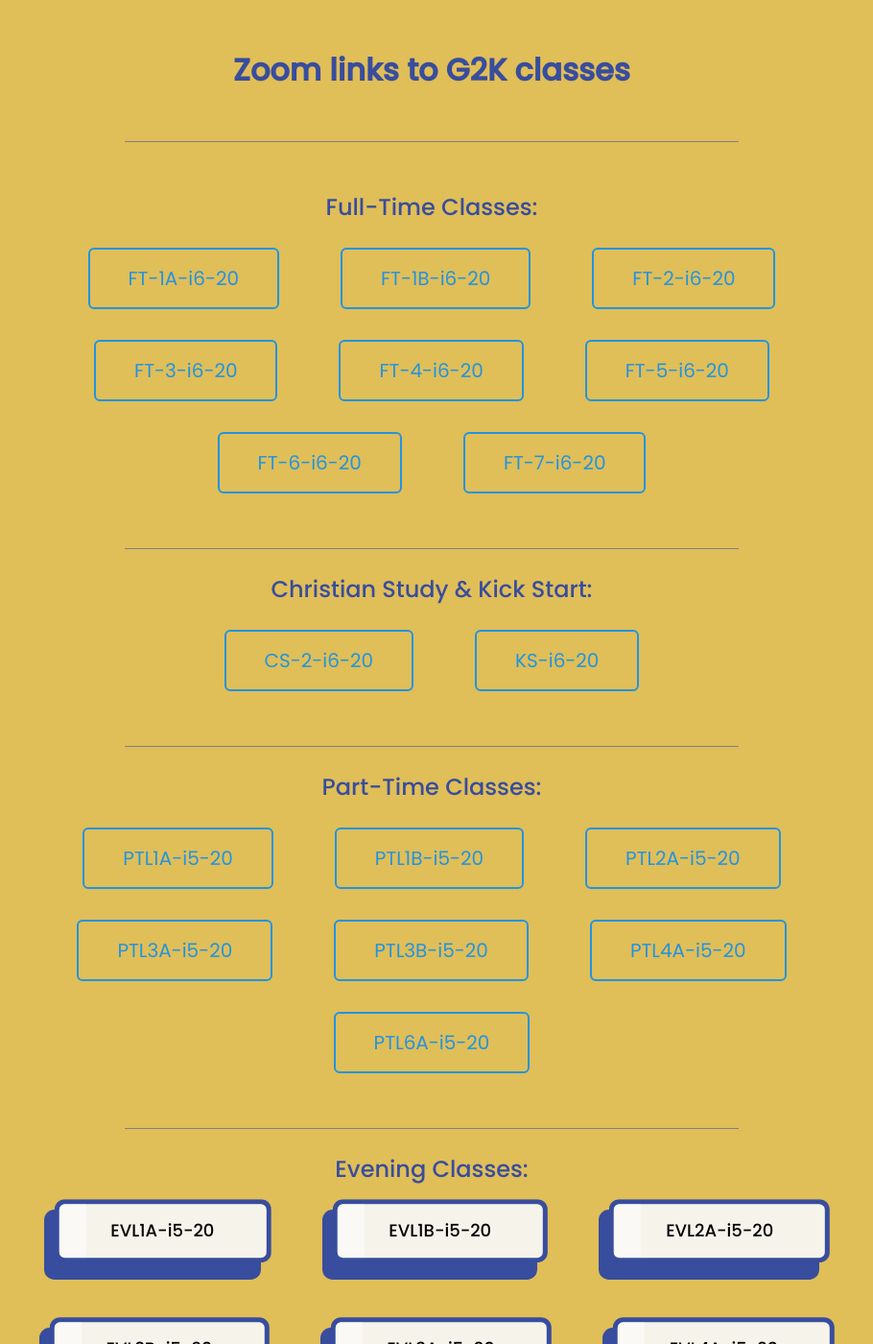
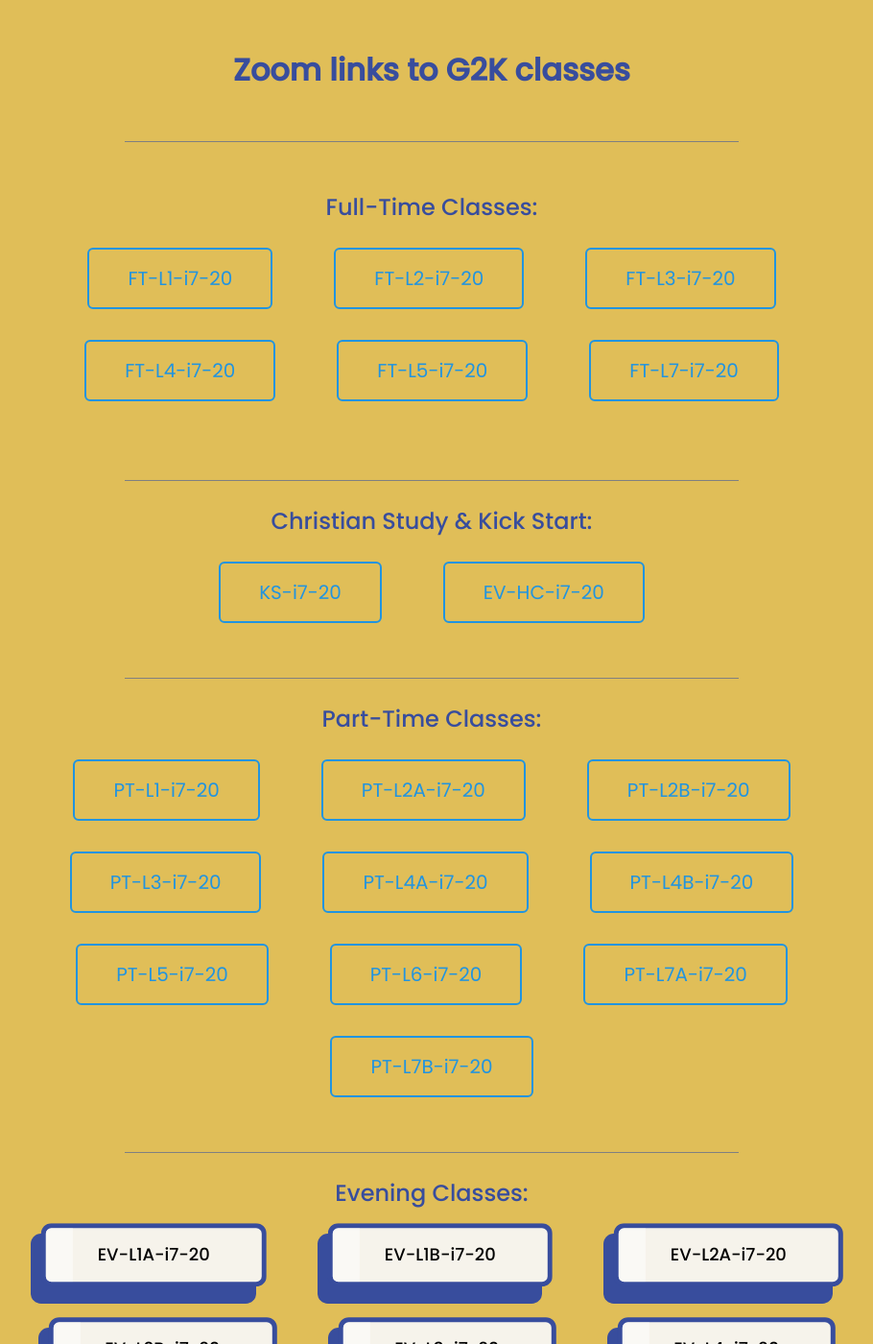
Before and after one commit to tech-g2k/Zoom-links, a Jekyll site: the page built from index.html, in a window 1280 px wide and 1400 px high. Shown: the whole window at 96% size, without its empty margins (190-1100 px from the left). Built offline with Jekyll 4.4.1, drawn with Linux system fonts in a browser that asks for light colours; some of the changed text lies outside the part shown.

Commit message:
Update links to intake 7

```diff
--- a/_config.yml
+++ b/_config.yml
@@ -21,7 +21,7 @@ address:
   - line:
   # Feel free to add more lines here
 telephone:
-copyright: G2K, Gateway2Khmer.
+copyright: G2K, Gateway To Khmer.
 
 # API settings
 google_api_key:
@@ -30,42 +30,57 @@ google_api_key:
 markdown: kramdown
 
 # Zoom classroom links full-time classes
-ft-1a-text : FT-1A-i6-20
-ft-1a-link : https://zoom.us/j/94436208202?pwd=ZXZUWm0yQ2E1bHFJOUxXV3V6a01QUT09
-ft-1b-text : FT-1B-i6-20
-ft-1b-link : https://zoom.us/j/94334894369?pwd=WFA5ZXNHQ0c4eWpFUVlkTm5jS1d1Zz09
-ft-2-text : FT-2-i6-20
-ft-2-link : https://zoom.us/j/95037173417?pwd=SDlaMHl4MXFQY2RqS0VyazUrZnZvUT09
-ft-3-text : FT-3-i6-20
-ft-3-link : https://zoom.us/j/96881517728?pwd=b2lGeHlkaVBiSGYxWmljV2gvQkJkQT09
-ft-4-text : FT-4-i6-20
-ft-4-link : https://zoom.us/j/97401212748?pwd=SDFicGtid2JqYk1peTZPU1JITGdNQT09
-ft-5-text : FT-5-i6-20
-ft-5-link : https://zoom.us/j/93849409606?pwd=Mm84U3hYdlNCMzIwS3J4QmlxcUVDZz09
-ft-6-text : FT-6-i6-20
-ft-6-link : https://zoom.us/j/91524566636?pwd=ejlEanhNNmhWb3VrTUlQYjZ2cVBnZz09
-ft-7-text : FT-7-i6-20
-ft-7-link : https://zoom.us/j/96096545224?pwd=c2xSN0k3cXN5MEV4SmtDNDBLUjNrQT09
+ft-l1-ln : https://zoom.us/j/91642595840?pwd=MnBMR1BLT0dVdDgzSHJjOENJRkF1Zz09
+ft-l1-tx : FT-L1-i7-20
+ft-l2-ln : https://zoom.us/j/96762214269?pwd=aTFwOUVrL2QyRllDSEVUVzBBWi9QQT09
+ft-l2-tx : FT-L2-i7-20
+ft-l3-ln : https://zoom.us/j/93278961630?pwd=cFhmUUJjNDMxVFpvYngwcnJaZGswZz09
+ft-l3-tx : FT-L3-i7-20
+ft-l4-ln : https://zoom.us/j/93819225004?pwd=R210OEU2SEVrUEZPS0xkVFJLN054UT09
+ft-l4-tx : FT-L4-i7-20
+ft-l5-ln : https://zoom.us/j/97206514653?pwd=U1lHV2ZPaXFpMzM2M09JUG54eUhFQT09
+ft-l5-tx : FT-L5-i7-20
+ft-l7-ln : https://zoom.us/j/92323459108?pwd=aDNQQXFsNkZRRGJKYnV2aEY2Vi9EQT09
+ft-l7-tx : FT-L7-i7-20
 
 # Zoom classroom links Christian Study
-cs-2-text : CS-2-i6-20
-cs-2-link : https://zoom.us/j/99736765202?pwd=VmtwMlg0MS9jMkpVajZ2VkxiNkxoZz09
-ks-text : KS-i6-20
-ks-link : https://zoom.us/j/93977719470?pwd=bzZmSU1QVG5RUlIxMXVzS0V3OEMzZz09
+ks-i7-ln : https://zoom.us/j/97337701712?pwd=cmozQk1hQXZ6TDlpZFNMWVhzVzcrQT09
+ks-i7-tx : KS-i7-20
 
 # Zoom classroom links part-time
-PTL1A-i5-20 : https://zoom.us/j/92807329082?pwd=b0JqSkRiUUNEb09hL0pBYWtyc3Zvdz09
-PTL1B-i5-20 : https://zoom.us/j/97408945927?pwd=ZDVVVHpPSElCNGZkWWdvNkVUVkpTdz09
-PTL2A-i5-20 : https://zoom.us/j/94058653262?pwd=eFJrc0RETnBGaFZNM1ZiZ3kwUUJNZz09
-PTL3A-i5-20 : https://zoom.us/j/98723341445?pwd=WjZEdmlES0NmTkVmbUU1Z1ZzcngwZz09
-PTL3B-i5-20 : https://zoom.us/j/93885876511?pwd=VG5vMElzUmZMeU1rTWJadHBBd2tjZz09
-PTL4A-i5-20 : https://zoom.us/j/95546095321?pwd=bXppVTlaVDFiN2lDa0xOUWI0dG8zQT09
-PTL6A-i5-20 : https://zoom.us/j/93087125021?pwd=UTJhL0tjY1cyYitLdVRLaVJjd2Y2dz09
+pt-l1-ln : https://zoom.us/j/94293732336?pwd=TjlWczBhMEFmUHQydHR3aFQ5TjJDZz09
+pt-l1-tx : PT-L1-i7-20
+pt-l2-ln : https://zoom.us/j/91039885020?pwd=ZnhOOUtoVXA4ck5LZkU4b2NQY2U2Zz09
+pt-l2-tx : PT-L2A-i7-20
+pt-l2b-ln : https://zoom.us/j/95304008450?pwd=dFFCVmQ3M21oOVVMeGxSQmJ2a0Rjdz09
+pt-l2b-tx : PT-L2B-i7-20
+pt-l3-ln : https://zoom.us/j/97091736988?pwd=clh2K210S2R1clNoWnFueTdXM0psZz09
+pt-l3-tx : PT-L3-i7-20
+pt-l4-ln : https://zoom.us/j/92533270646?pwd=VFh3WGgzL2k0U2xnOVNGOFFvbnB3QT09
+pt-l4-tx : PT-L4A-i7-20
+pt-l4b-ln : https://zoom.us/j/98936168237?pwd=d1dtMlhaNkFwNkNwcE9KaXlGMm1qdz09
+pt-l4b-tx : PT-L4B-i7-20
+pt-l5-ln : https://zoom.us/j/96867384133?pwd=U2ZyT3RzVDVwY1c2Y2cxMEs0MXdtZz09
+pt-l5-tx : PT-L5-i7-20
+pt-l6-ln : https://zoom.us/j/93708857949?pwd=ZVhnZERnSURqZitqd1prTlAxWFdsZz09
+pt-l6-tx : PT-L6-i7-20
+pt-l7-ln : https://zoom.us/j/98683220993?pwd=MjB0ZW11dWZIQ2U3UzU4bzgxb3NhZz09
+pt-l7-tx : PT-L7A-i7-20
+pt-l7b-ln : https://zoom.us/j/99158834609?pwd=dzhJQlpVdjc0ZjlTRVI5QUJLYVhSdz09
+pt-l7b-tx : PT-L7B-i7-20
 
 # Zoom classroom links evening classes
-EVL1A-i5-20 : https://zoom.us/j/94359249790?pwd=SUQxeFFCaW1XSzFkZmx1R0JJQmNiQT09
-EVL1B-i5-20 : https://zoom.us/j/94340526806?pwd=ZFFWdWh4bkhLUXhGMDVrSjRRcGdFUT09
-EVL2A-i5-20 : https://zoom.us/j/91661136396?pwd=Tm9HV0F3TUUxMS9pL2tzTWlMa014QT09
-EVL2B-i5-20 : https://zoom.us/j/99919118079?pwd=S1MyVmRsbXp2N3NCWm9hQWZqVFhKdz09
-EVL3A-i5-20 : https://zoom.us/j/96862704694?pwd=UkRwd3lXeVVUQ1N6b0FxYmE1U2Z2Zz09
-EVL4A-i5-20 : https://zoom.us/j/91740153461?pwd=OUpwV09KT21RTElxVDNkZXpSMlIxZz09
+ev-l1-ln : https://zoom.us/j/96040626098?pwd=ZUg3YmVyVW8yRzdDRVRLSnR1Y1JRUT09
+ev-l1-tx : EV-L1A-i7-20
+ev-l1b-ln : https://zoom.us/j/95014761737?pwd=aHBGNUhSSm1UMmgzbDdneThKeldPdz09
+ev-l1b-tx : EV-L1B-i7-20
+ev-l2-ln : https://zoom.us/j/96375421714?pwd=S1FOaVROazM1N1hlNVFXVUk3Zjc5QT09
+ev-l2-tx : EV-L2A-i7-20
+ev-l2b-ln :
+ev-l2b-tx : EV-L2B-i7-20
+ev-l3-ln : https://zoom.us/j/95147812631?pwd=cXdFNThHcVJaNk1UYkNuMGtYVUU3dz09
+ev-l3-tx : EV-L3-i7-20
+ev-l4-ln : https://zoom.us/j/93905012219?pwd=MmdSUzBPWFpwbFRKNk1PZWpzei9MUT09
+ev-l4-tx : EV-L4-i7-20
+ev-hc-ln : https://zoom.us/j/95976103560?pwd=T0syYmYzcU1saFhOQ25HbFdKbWtFZz09
+ev-hc-tx : EV-HC-i7-20
--- a/_includes/christian-study.html
+++ b/_includes/christian-study.html
@@ -2,10 +2,10 @@
     <h2>Christian Study & Kick Start:</h2>
     <ul class="buttons">
         <li class="buttons__item">
-            <a class="shiney" href={{ site.cs-2-link }} >{{ site.cs-2-text }}</a>
+            <a class="shiney" href={{ site.ks-i7-ln }} >{{ site.ks-i7-tx }}</a>
         </li>
         <li class="buttons__item">
-            <a class="shiney" href={{ site.ks-link }} >{{ site.ks-text }}</a>
+            <a class="shiney" href={{ site.ev-hc-ln }} >{{ site.ev-hc-tx }}</a>
         </li>
     </ul>
 </div>
--- a/_includes/evening.html
+++ b/_includes/evening.html
@@ -2,36 +2,36 @@
     <h2>Evening Classes:</h2>
     <ul class="buttons">
         <li class="buttons__item">
-            <a href="{{ site.EVL1A-i5-20 }}" class="push">
-                <span class="push__inner">EVL1A-i5-20</span>
+            <a href="{{ site.ev-l1-ln }}" class="push">
+                <span class="push__inner">{{ site.ev-l1-tx }}</span>
             </a>
         </li>
         <li class="buttons__item">
-            <a href="{{ site.EVL1B-i5-20 }}" class="push">
-                <span class="push__inner">EVL1B-i5-20</span>
+            <a href="{{ site.ev-l1b-ln }}" class="push">
+                <span class="push__inner">{{ site.ev-l1b-tx }}</span>
             </a>
         </li>
         <li class="buttons__item">
-            <a href="{{ site.EVL2A-i5-20 }}" class="push">
-                <span class="push__inner">EVL2A-i5-20</span>
+            <a href="{{ site.ev-l2-ln }}" class="push">
+                <span class="push__inner">{{ site.ev-l2-tx }}</span>
             </a>
         </li>
     </ul>
-    <br> <br>
+    <span> <br> </span>
     <ul class="buttons">
         <li class="buttons__item">
-            <a href="{{ site.EVL2B-i5-20 }}" class="push">
-                <span class="push__inner">EVL2B-i5-20</span>
+            <a href="{{ site.ev-l2b-ln }}" class="push">
+                <span class="push__inner">{{ site.ev-l2b-tx }}</span>
             </a>
         </li>
         <li class="buttons__item">
-            <a href="{{ site.EVL3A-i5-20 }}" class="push">
-                <span class="push__inner">EVL3A-i5-20</span>
+            <a href="{{ site.ev-l3-ln }}" class="push">
+                <span class="push__inner">{{ site.ev-l3-tx }}</span>
             </a>
         </li>
         <li class="buttons__item">
-            <a href="{{ site.EVL4A-i5-20 }}" class="push">
-                <span class="push__inner">EVL4A-i5-20</span>
+            <a href="{{ site.ev-l4-ln }}" class="push">
+                <span class="push__inner">{{ site.ev-l4-tx }}</span>
             </a>
         </li>
     </ul>
--- a/_includes/full-time.html
+++ b/_includes/full-time.html
@@ -5,34 +5,26 @@
     <h2>Full-Time Classes:</h2>
     <ul class="buttons">
         <li class="buttons__item">
-            <a class="shiney" href={{ site.ft-1a-link }} >{{ site.ft-1a-text }}</a>
+            <a class="shiney" href={{ site.ft-l1-ln }} >{{ site.ft-l1-tx }}</a>
         </li>
         <li class="buttons__item">
-            <a class="shiney" href={{ site.ft-1b-link }} >{{ site.ft-1b-text }}</a>
+            <a class="shiney" href={{ site.ft-l2-ln }} >{{ site.ft-l2-tx }}</a>
         </li>
         <li class="buttons__item">
-            <a class="shiney" href={{ site.ft-2-link }} >{{ site.ft-2-text }}</a>
+            <a class="shiney" href={{ site.ft-l3-ln }} >{{ site.ft-l3-tx }}</a>
         </li>
     </ul>
     <br>
     <ul class="buttons">
         <li class="buttons__item">
-            <a class="shiney" href={{ site.ft-3-link }} >{{ site.ft-3-text }}</a>
+            <a class="shiney" href={{ site.ft-l4-ln }} >{{ site.ft-l4-tx }}</a>
         </li>
         <li class="buttons__item">
-            <a class="shiney" href={{ site.ft-4-link }} >{{ site.ft-4-text }}</a>
+            <a class="shiney" href={{ site.ft-l5-ln }} >{{ site.ft-l5-tx }}</a>
         </li>
         <li class="buttons__item">
-            <a class="shiney" href={{ site.ft-5-link }} >{{ site.ft-5-text }}</a>
+            <a class="shiney" href={{ site.ft-l7-ln }} >{{ site.ft-l7-tx }}</a>
         </li>
     </ul>
     <br>
-    <ul class="buttons">
-        <li class="buttons__item">
-            <a class="shiney" href={{ site.ft-6-link }} >{{ site.ft-6-text }}</a>
-        </li>
-        <li class="buttons__item">
-            <a class="shiney" href={{ site.ft-7-link }} >{{ site.ft-7-text }}</a>
-        </li>
-    </ul>
 </div>
--- a/_includes/part-time.html
+++ b/_includes/part-time.html
@@ -2,31 +2,43 @@
     <h2>Part-Time Classes:</h2>
     <ul class="buttons">
         <li class="buttons__item">
-            <a class="shiney" href={{ site.PTL1A-i5-20 }} >PTL1A-i5-20</a>
+            <a class="shiney" href={{ site.pt-l1-ln }} >{{ site.pt-l1-tx }}</a>
         </li>
         <li class="buttons__item">
-            <a class="shiney" href={{ site.PTL1B-i5-20 }} >PTL1B-i5-20</a>
+            <a class="shiney" href={{ site.pt-l2-ln }} >{{ site.pt-l2-tx }}</a>
         </li>
         <li class="buttons__item">
-            <a class="shiney" href={{ site.PTL2A-i5-20 }} >PTL2A-i5-20</a>
+            <a class="shiney" href={{ site.pt-l2b-ln }} >{{ site.pt-l2b-tx }}</a>
         </li>
     </ul>
     <br>
     <ul class="buttons">
         <li class="buttons__item">
-            <a class="shiney" href={{ site.PTL3A-i5-20 }} >PTL3A-i5-20</a>
+            <a class="shiney" href={{ site.pt-l3-ln }} >{{ site.pt-l3-tx }}</a>
         </li>
         <li class="buttons__item">
-            <a class="shiney" href={{ site.PTL3B-i5-20 }} >PTL3B-i5-20</a>
+            <a class="shiney" href={{ site.pt-l4-ln }} >{{ site.pt-l4-tx }}</a>
         </li>
         <li class="buttons__item">
-            <a class="shiney" href={{ site.PTL4A-i5-20 }} >PTL4A-i5-20</a>
+            <a class="shiney" href={{ site.pt-l4b-ln }} >{{ site.pt-l4b-tx }}</a>
         </li>
     </ul>
     <br>
     <ul class="buttons">
         <li class="buttons__item">
-            <a class="shiney" href={{ site.PTL6A-i5-20 }} >PTL6A-i5-20</a>
+            <a class="shiney" href={{ site.pt-l5-ln }} >{{ site.pt-l5-tx }}</a>
+        </li>
+        <li class="buttons__item">
+            <a class="shiney" href={{ site.pt-l6-ln }} >{{ site.pt-l6-tx }}</a>
+        </li>
+        <li class="buttons__item">
+            <a class="shiney" href={{ site.pt-l7-ln }} >{{ site.pt-l7-tx }}</a>
+        </li>
+    </ul>
+    <br>
+    <ul class="buttons">
+        <li class="buttons__item">
+            <a class="shiney" href={{ site.pt-l7b-ln }} >{{ site.pt-l7b-tx }}</a>
         </li>
     </ul>
 </div>
```
